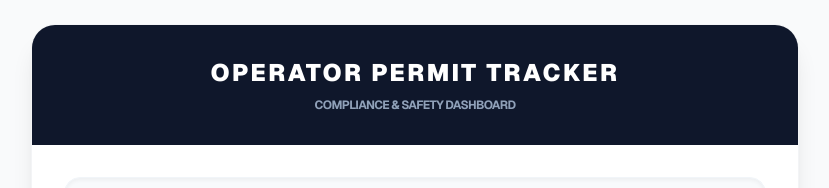
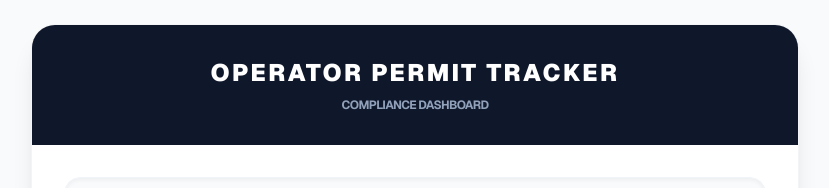
Before and after one commit to Marjoriecus/Operators-License-Tracker, a Next.js app: page / in a window 1280 px wide. Shown: the top 188 px of the page, without its empty margins (225-1054 px from the left). Built offline with nearby package versions, Linux system fonts and the light colour scheme; no server answers; the database is empty.

Commit message:
fixed issues

```diff
--- a/app/page.js
+++ b/app/page.js
@@ -102,7 +102,7 @@ export default function LicenseTracker() {
 
         <div className="bg-slate-900 p-8 text-center">
           <h1 className="text-2xl font-black text-white uppercase tracking-widest">Operator Permit Tracker</h1>
-          <p className="text-slate-400 text-xs mt-2 uppercase font-bold tracking-tighter">Compliance & Safety Dashboard</p>
+          <p className="text-slate-400 text-xs mt-2 uppercase font-bold tracking-tighter">Compliance Dashboard</p>
         </div>
 
         <div className="p-8 space-y-8">
```
